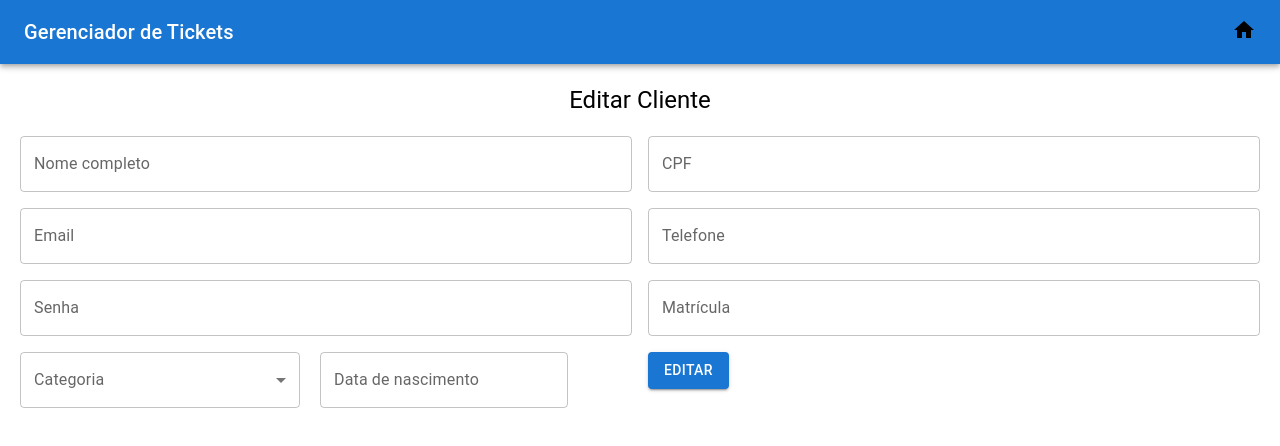
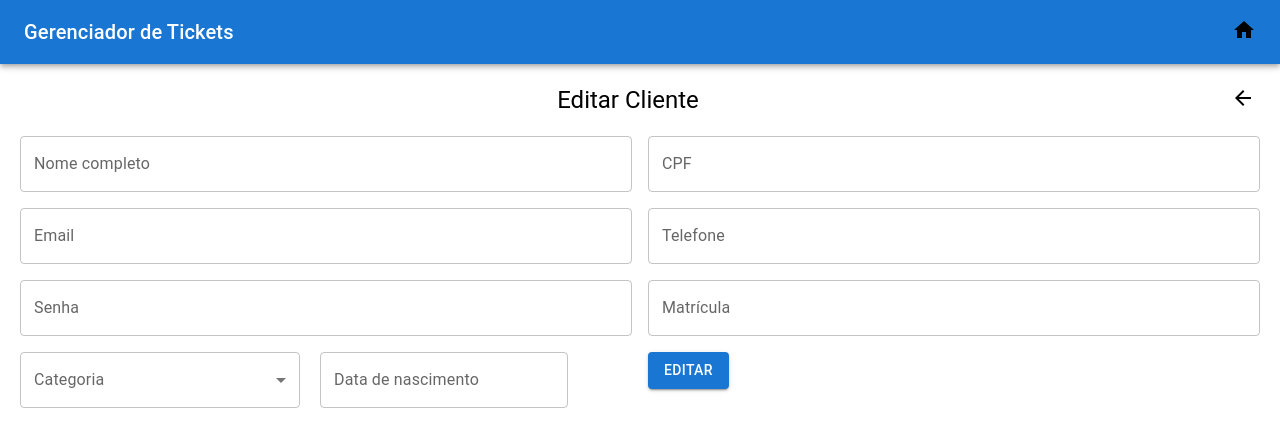
Before and after one commit to KevinCadena1108/Gerenciador-de-Tickets, a React (Create React App) app in the folder frontend/: page /editcli in a window 1280 px wide. Shown: the top 446 px of the page. Built offline with nearby package versions, Linux system fonts and the light colour scheme.

Commit message:
PesqCli feito e icone no editcli

```diff
--- a/frontend/src/pages/EditCli/index.js
+++ b/frontend/src/pages/EditCli/index.js
@@ -13,15 +13,24 @@ import Header from "../../components/Header";
 import { AdapterDayjs } from "@mui/x-date-pickers/AdapterDayjs";
 import { DatePicker } from "@mui/x-date-pickers/DatePicker";
 import { LocalizationProvider } from "@mui/x-date-pickers/LocalizationProvider/LocalizationProvider";
+import ArrowBackIcon from "@mui/icons-material/ArrowBack";
+import { Link } from "react-router-dom";
 
 function EdiCli() {
   return (
     <Box>
       <Header />
 
-      <Box sx={{ textAlign: "center", marginTop: "20px" }}>
-        <Typography variant="h5">Editar Cliente</Typography>
-      </Box>
+        <Grid container alignItems="center" sx={{marginTop:"20px"}}>
+          <Grid item xs>
+            <Typography variant="h5" sx={{textAlign:"center", marginLeft:"25px"}}>Editar Cliente</Typography>
+          </Grid>
+          <Grid item>
+            <Link to="/pesqcli">
+              <ArrowBackIcon sx={{ color: "black", marginRight: "25px" }} />
+            </Link>
+          </Grid>
+        </Grid>
       <Box sx={{ marginTop: "20px", marginLeft: "20px", marginRight: "20px" }}>
         <Grid container spacing={2}>
           <Grid item xs={12} sm={6}>
--- a/frontend/src/pages/PesqCli/index.js
+++ b/frontend/src/pages/PesqCli/index.js
@@ -27,13 +27,11 @@ import EditIcon from "@mui/icons-material/Edit";
 import LockIcon from "@mui/icons-material/Lock";
 import Header from "../../components/Header";
 
-
 const MetodoPesquisa = {
   NOME: 10,
   CPF: 20,
   MATRICULA: 30,
 };
-
 
 function formatarMatriculas(matriculas) {
   const addLineBreak = (str) =>
@@ -45,7 +43,6 @@ function formatarMatriculas(matriculas) {
         </>
       );
     });
-
 
   return addLineBreak(
     matriculas
@@ -59,7 +56,6 @@ function formatarMatriculas(matriculas) {
   );
 }
 
-
 function PesqCli() {
   const [dados, setDados] = useState([]);
   const [metodoPesquisa, setMetodoPesquisa] = useState("");
@@ -67,10 +63,8 @@ function PesqCli() {
   const [open, setOpen] = useState(false);
   const [selectedClient, setSelectedClient] = useState(null);
 
-
   const pesquisar = () => {
     var url = "http://localhost:3001/cliente";
-
 
     switch (metodoPesquisa) {
       case MetodoPesquisa.NOME:
@@ -87,7 +81,6 @@ function PesqCli() {
         return;
     }
 
-
     axios
       .get(url)
       .then((res) => setDados(res.data))
@@ -95,7 +88,6 @@ function PesqCli() {
         console.error(err);
       });
   };
-
 
   useEffect(() => {
     axios
@@ -109,24 +101,24 @@ function PesqCli() {
       });
   }, []);
 
-
   const handleClickOpen = (client) => {
     setSelectedClient(client);
     setOpen(true);
   };
-
 
   const handleClose = () => {
     setOpen(false);
     setSelectedClient(null);
   };
 
-
   const handleCancel = () => {
     console.log(`Canceling registration for ${selectedClient.nome}`);
     handleClose();
   };
 
+  const handleClear = () => {
+    window.location.reload();
+  };
 
   return (
     <Box>
@@ -138,7 +130,9 @@ function PesqCli() {
         <Grid container spacing={3}>
           <Grid item xs="auto">
             <FormControl sx={{ width: "200px" }}>
-             <InputLabel id="demo-select-small-label">Opção de pesquisa</InputLabel>
+              <InputLabel id="demo-select-small-label">
+                Opção de pesquisa
+              </InputLabel>
               <Select
                 labelId="demo-select-small-label"
                 id="demo-select-small"
@@ -165,18 +159,29 @@ function PesqCli() {
             <Button
               variant="contained"
               color="primary"
+              sx={{ marginRight: 2 }}
               onClick={() => pesquisar()}
             >
               Pesquisar
+            </Button>
+            <Button
+              variant="contained"
+              color="primary"
+              sx={{ marginLeft: 2 }}
+              onClick={handleClear}
+            >
+              Limpar
             </Button>
           </Grid>
         </Grid>
       </Box>
 
-
       <Box sx={{ marginTop: "20px" }}>
-       <TableContainer component={Paper}>
-         <Table sx={{ minWidth: 400 }} aria-label="simple table">
+        <TableContainer
+          component={Paper}
+          sx={{ maxHeight: 515, overflowY: "auto" }}
+        >
+          <Table stickyHeader sx={{ minWidth: 450 }} aria-label="simple table">
             <TableHead>
               <TableRow>
                 <TableCell>Nome</TableCell>
@@ -222,9 +227,11 @@ function PesqCli() {
                         />
                       </Link>
                       <Link>
-                       <LockIcon style={{ color: "black" }} onClick={() => handleClickOpen(row)}/>
+                        <LockIcon
+                          style={{ color: "black" }}
+                          onClick={() => handleClickOpen(row)}
+                        />
                       </Link>
-
                     </TableCell>
                   </TableRow>
                 ))}
@@ -233,22 +240,23 @@ function PesqCli() {
         </TableContainer>
       </Box>
 
-
       <Dialog open={open} onClose={handleClose}>
         <DialogTitle>Desativar Matrícula</DialogTitle>
         <DialogContent>
           <Typography>
-           Tem certeza de que deseja desativar a matrícula de {selectedClient?.nome}?
+            Tem certeza de que deseja desativar a matrícula de{" "}
+            {selectedClient?.nome}?
           </Typography>
         </DialogContent>
         <DialogActions>
           <Button onClick={handleClose}>Cancelar</Button>
-         <Button onClick={handleCancel} color="primary">Desativar</Button>
+          <Button onClick={handleCancel} color="primary">
+            Desativar
+          </Button>
         </DialogActions>
       </Dialog>
     </Box>
   );
 }
 
-
 export default PesqCli;
```
Lines whose indentation alone changed are shown as unchanged.
